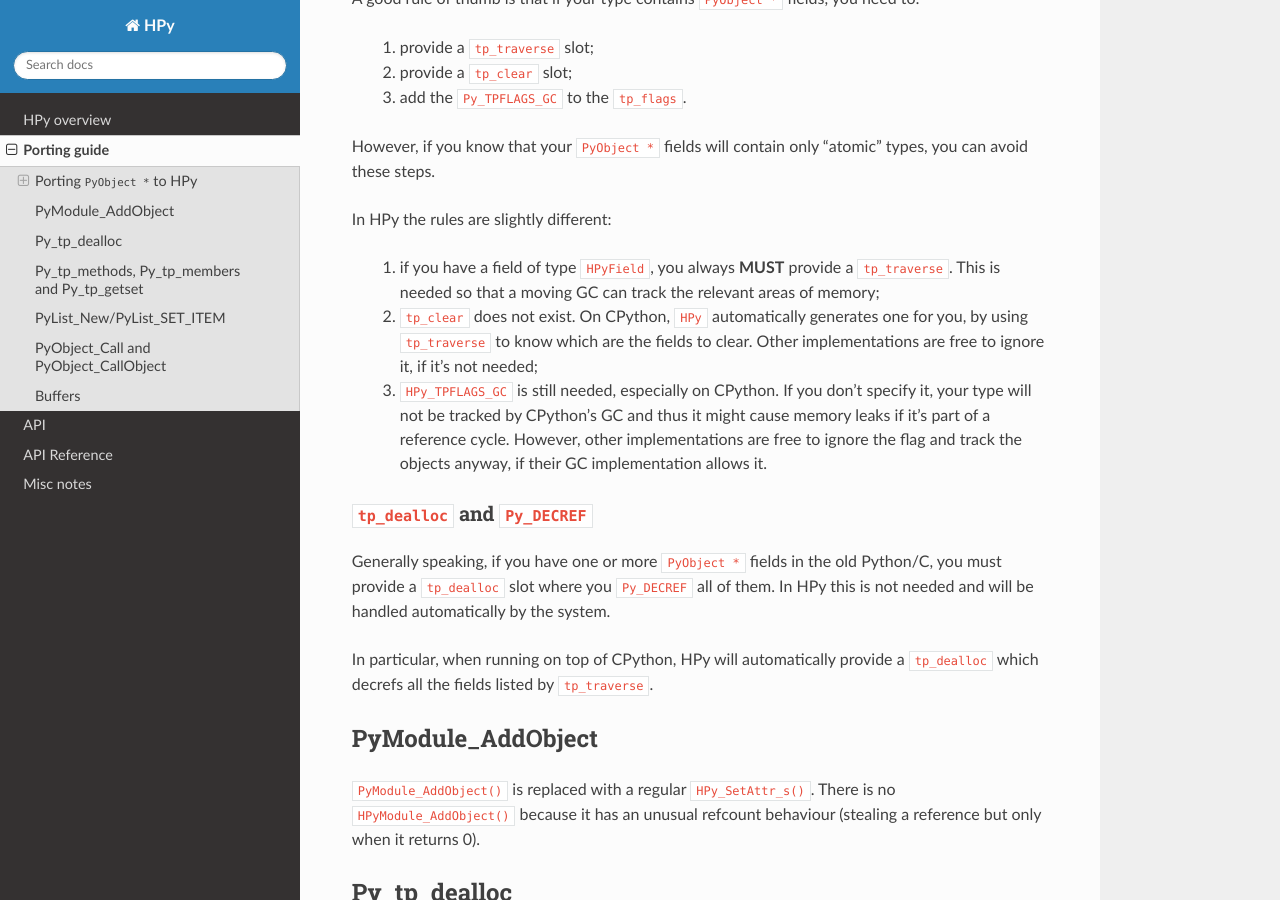
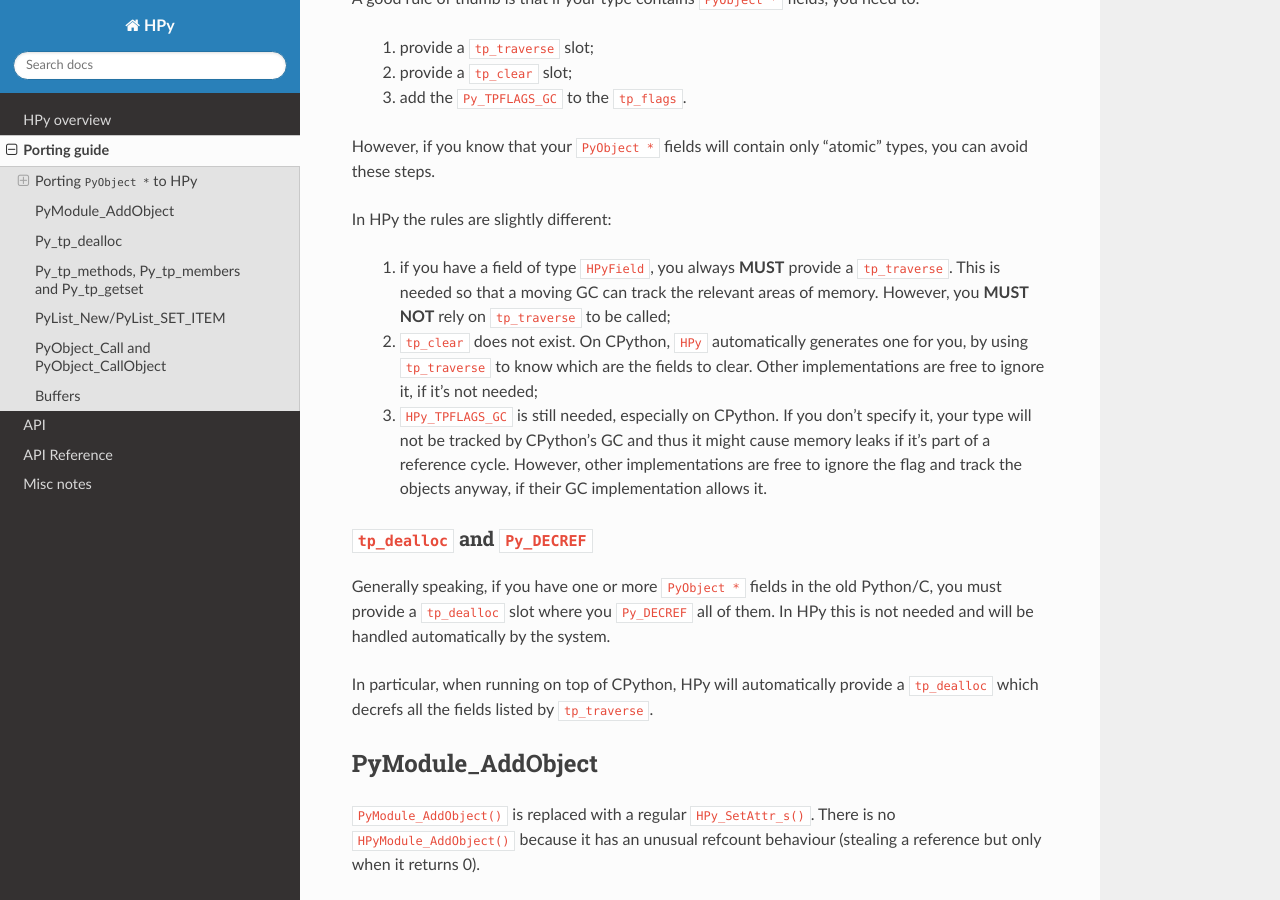
Before and after one commit to hpyproject/hpy, a Sphinx documentation site: the page built from docs/porting-guide.rst, in a window 1280 px wide and 900 px high, scrolled down 1398 px. Built offline with Sphinx 7.4.7 and the Read the Docs theme 2.0.0, drawn with Linux system fonts in a browser that asks for light colours.

Commit message:
Specify that tp_traverse might not be called

```diff
--- a/docs/porting-guide.rst
+++ b/docs/porting-guide.rst
@@ -84,7 +84,8 @@
 
   1. if you have a field of type ``HPyField``, you always **MUST** provide a
      ``tp_traverse``. This is needed so that a moving GC can track the
-     relevant areas of memory;
+     relevant areas of memory. However, you **MUST NOT** rely on
+     ``tp_traverse`` to be called;
 
   2. ``tp_clear`` does not exist. On CPython, ``HPy`` automatically generates
      one for you, by using ``tp_traverse`` to know which are the fields to
```
